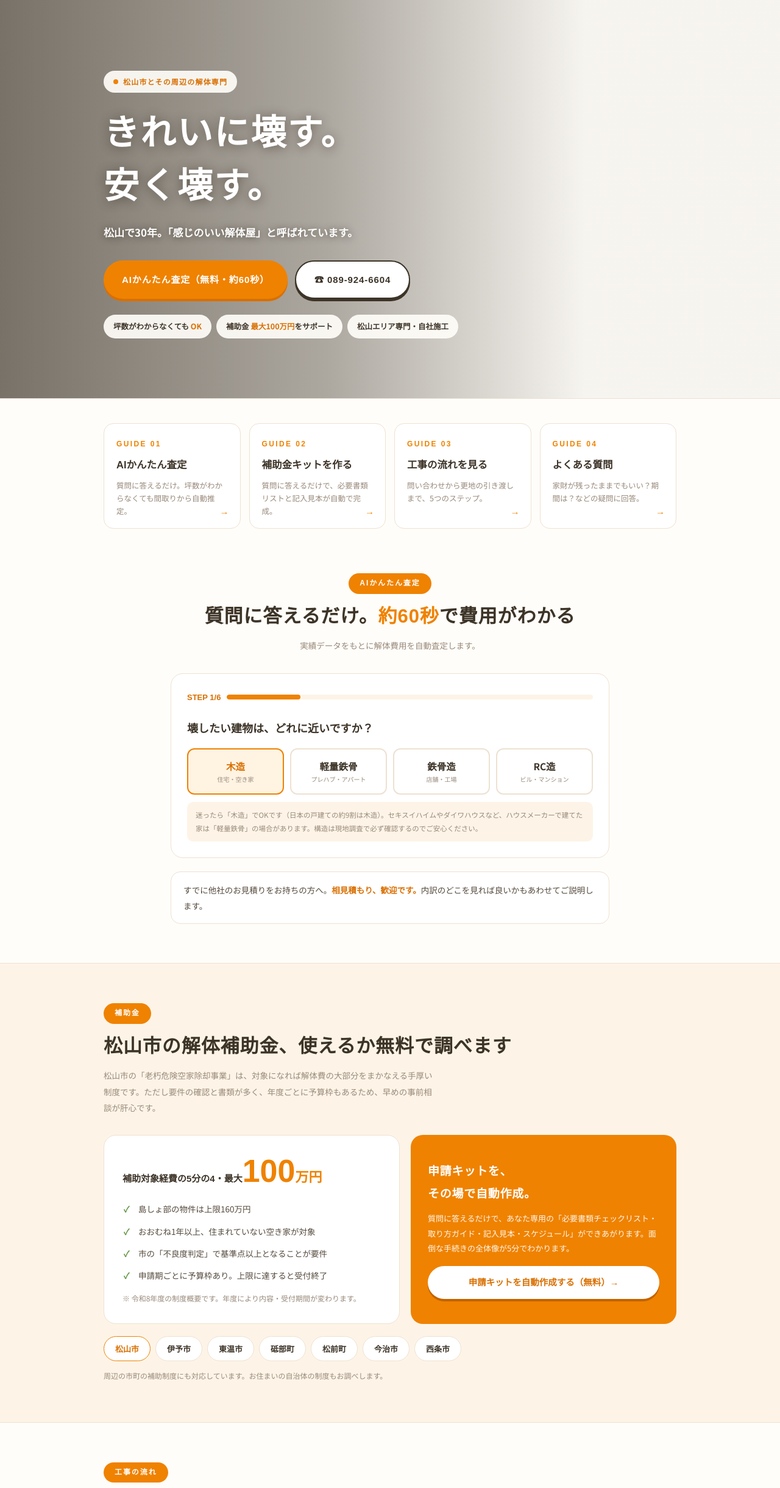
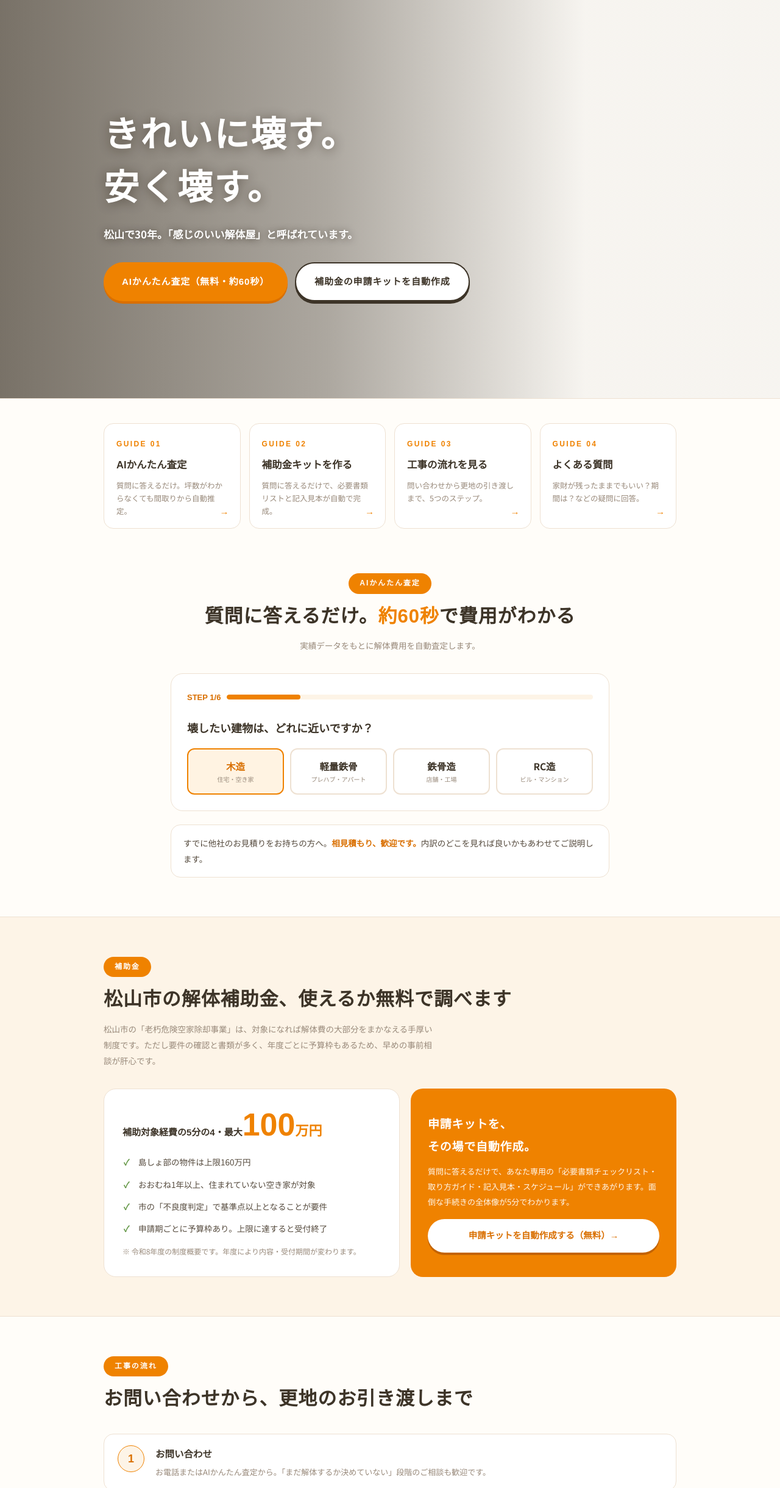
Before and after one commit to vkexppp/matsuyama-kaitai-guide, a plain HTML site: page index.html in a window 1280 px wide. Shown: the part 80-2520 px from the top of the page at 61% size. Drawn offline with Linux system fonts and the light colour scheme; a web font is replaced by a local one.

Commit message:
Add files via upload

```diff
--- a/index.html
+++ b/index.html
@@ -3,7 +3,7 @@
 <head>
 <meta charset="UTF-8">
 <meta name="viewport" content="width=device-width, initial-scale=1.0">
-<meta name="description" content="松山解体ガイド｜約60秒のAIかんたん査定・補助金申請キットの自動作成・工事の流れがわかる、松山の解体案内サイト。査定・現地調査・見積もり無料。">
+<meta name="description" content="松山解体ガイド｜約60秒のAIかんたん査定・補助金申請キットの自動作成。松山の解体案内サイト。査定・現地調査・見積もり無料。">
 </head>
 <body>
 <title>松山解体ガイド</title>
@@ -235,17 +235,11 @@
   <div class="bg" role="img" aria-label="青空の下、解体現場の前で談笑する作業員たち"></div>
   <div class="shade"></div>
   <div class="hero-in">
-    <span class="eyebrow">松山市とその周辺の解体専門</span>
     <h1>きれいに壊す。<br>安く壊す。</h1>
     <p class="lead">松山で30年。「感じのいい解体屋」と呼ばれています。</p>
     <div class="cta-row">
       <a class="btn btn-primary" href="#simulator">AIかんたん査定（無料・約60秒）</a>
-      <a class="btn btn-white" href="tel:0899246604">☎ 089-924-6604</a>
-    </div>
-    <div class="hero-badges">
-      <span>坪数がわからなくても <em>OK</em></span>
-      <span>補助金 <em>最大100万円</em>をサポート</span>
-      <span>松山エリア専門・自社施工</span>
+      <a class="btn btn-white" href="hojokin.html">補助金の申請キットを自動作成</a>
     </div>
   </div>
 </div>
@@ -301,7 +295,6 @@
           <button type="button" data-rate="80000" data-name="鉄骨造" onclick="wPick(this,'w-structs');wStruct(this);wNext(2)"><b>鉄骨造</b><span>店舗・工場</span></button>
           <button type="button" data-rate="90000" data-name="RC造" onclick="wPick(this,'w-structs');wStruct(this);wNext(2)"><b>RC造</b><span>ビル・マンション</span></button>
         </div>
-        <p class="hint">迷ったら「木造」でOKです（日本の戸建ての約9割は木造）。セキスイハイムやダイワハウスなど、ハウスメーカーで建てた家は「軽量鉄骨」の場合があります。構造は現地調査で必ず確認するのでご安心ください。</p>
       </div>
 
       <!-- STEP2 階数 -->
@@ -450,10 +443,6 @@
         <a href="hojokin.html" style="display:inline-flex;align-items:center;justify-content:center;margin-top:16px;background:#fff;color:var(--orange-deep);font-family:var(--display);font-weight:700;font-size:14.5px;border-radius:999px;padding:13px 24px;box-shadow:0 4px 0 rgba(140,60,0,.45)">申請キットを自動作成する（無料）→</a>
       </div>
     </div>
-    <div class="area-chips fade">
-      <span class="main">松山市</span><span>伊予市</span><span>東温市</span><span>砥部町</span><span>松前町</span><span>今治市</span><span>西条市</span>
-    </div>
-    <p class="note">周辺の市町の補助制度にも対応しています。お住まいの自治体の制度もお調べします。</p>
   </div>
 </section>
 
```
Also changed, not shown: hojokin.html (+11 -8 lines).
